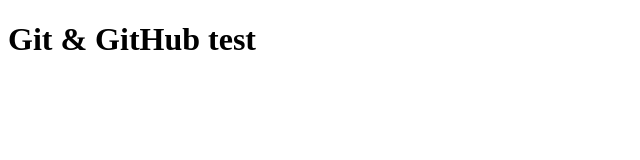
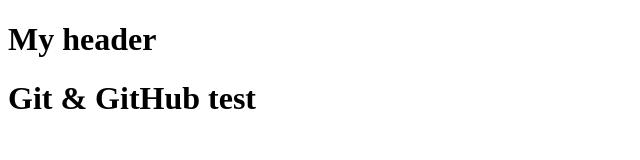
Before and after one commit to FixelMiks/test-git, a plain HTML site: page index.html in a window 1280 px wide. Shown: the whole page, without its empty margins (0-640 px from the left). Drawn offline with Linux system fonts and the light colour scheme.

Commit message:
develop header

```diff
--- a/index.html
+++ b/index.html
@@ -6,6 +6,9 @@
     <title>Git & GitHub test</title>
 </head>
 <body>
+    <header>
+        <h1>My header</h1>
+    </header>
     <h1>Git & GitHub test</h1>
     <script src="./index.js"></script>
 </body>
--- a/index.js
+++ b/index.js
@@ -1 +1,3 @@
 console.log('_hello World');
+
+console.log('develop');
```
Also changed, not shown: 1 other file.
